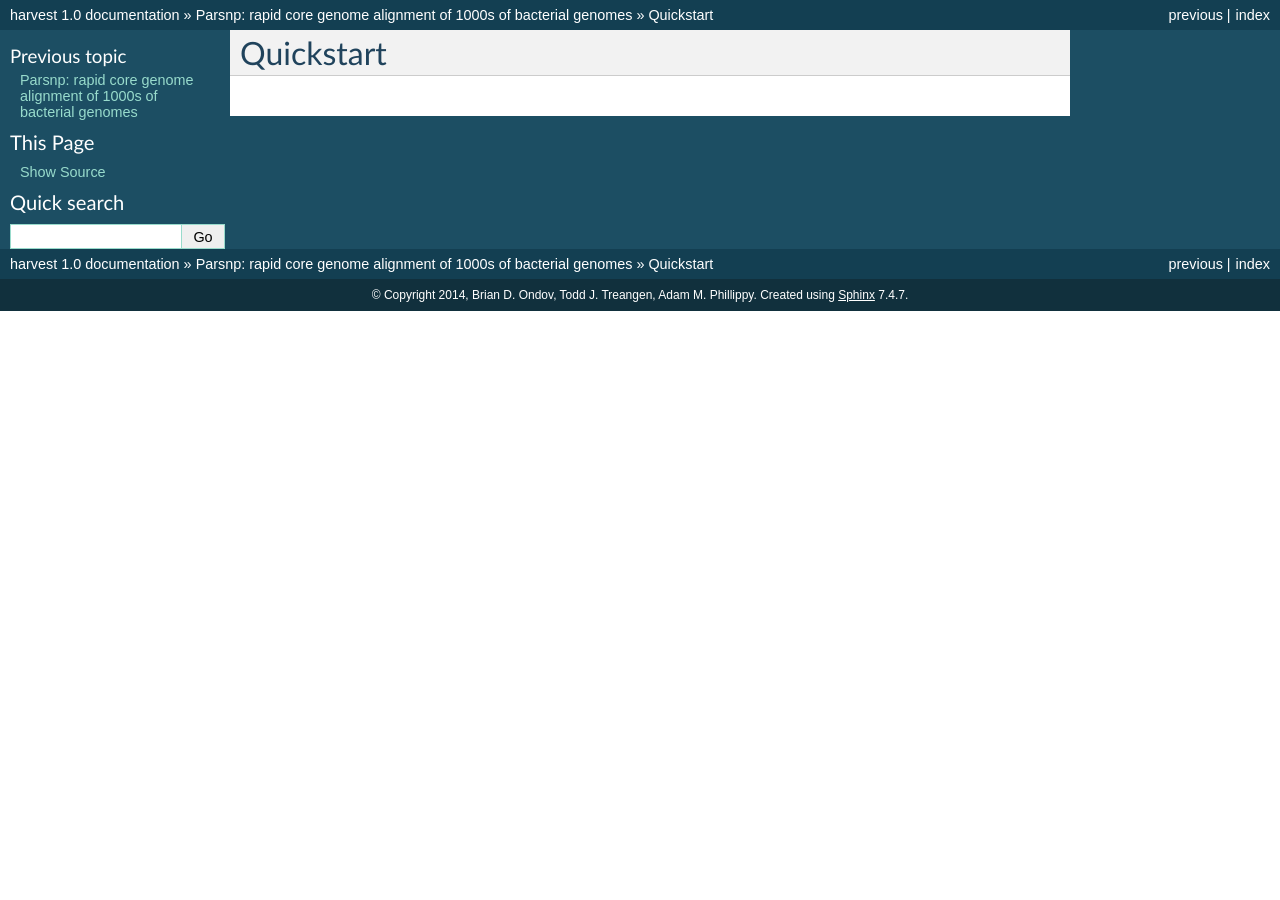
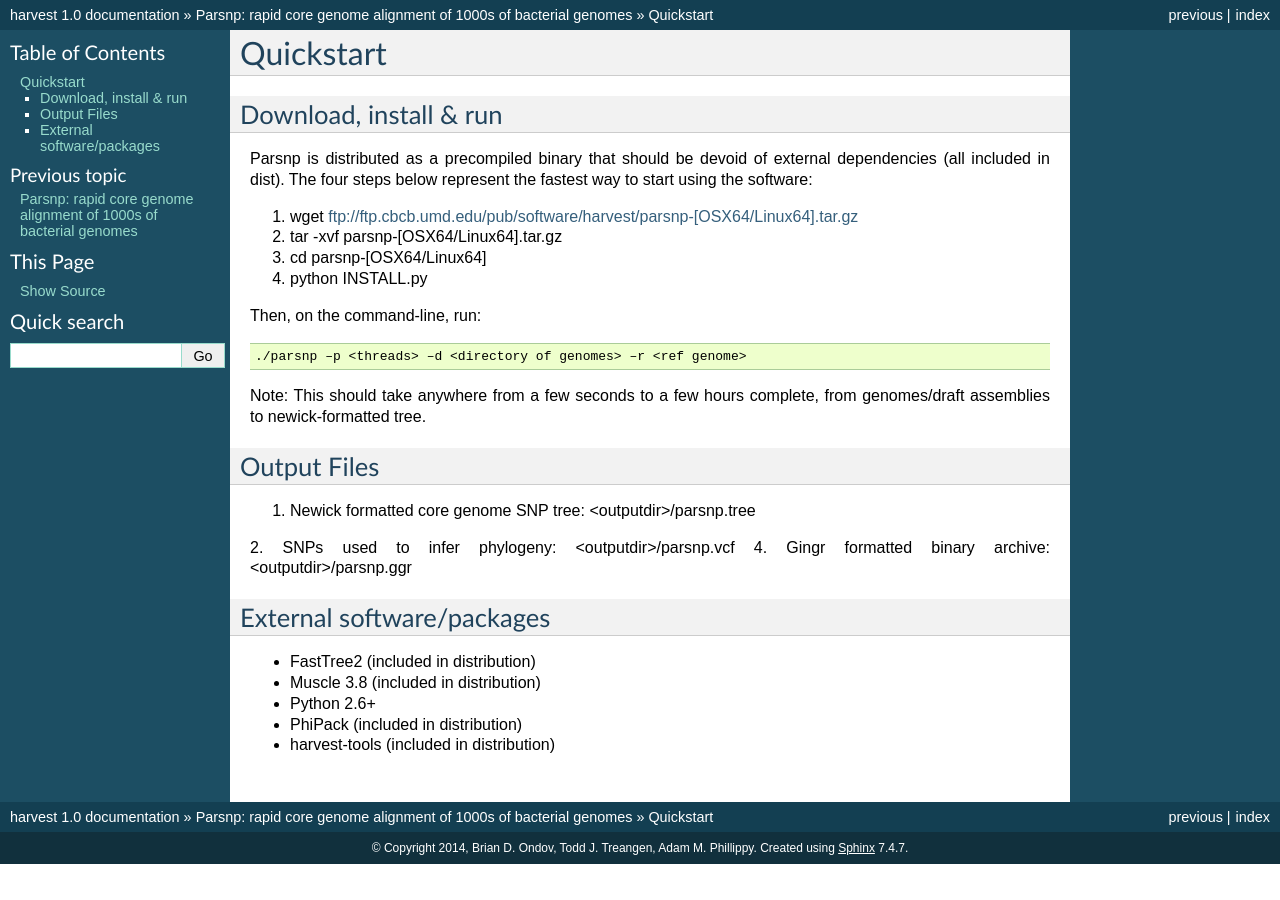
Before and after one commit to marbl/harvest, a Sphinx documentation site: the page built from docs/content/parsnp/quickstart.rst, in a window 1280 px wide. Built offline with Sphinx 7.4.7, drawn with Linux system fonts in a browser that asks for light colours; pages that are not in the unit, such as notebooks, are missing from menus.

Commit message:
minor updates

```diff
--- a/docs/content/parsnp.rst
+++ b/docs/content/parsnp.rst
@@ -2,7 +2,7 @@
 Parsnp: rapid core genome alignment of 1000s of bacterial genomes
 =================================================================
 
-FIXME
+Parsnp was designed to align the core genome of hundreds to thousands of bacterial genomes within a few minutes to few hours. Input can be both draft assemblies and finished genomes, and output includes variant (SNP) calls, core genome phylogeny and multi-alignments. Parsnp leverages contextual information provided by multi-alignments surrounding SNP sites for filtration/cleaning, in addition to existing tools for recombination detection/filtration and phylogenetic reconstruction.
 
 
 Contents:
--- a/docs/content/parsnp/quickstart.rst
+++ b/docs/content/parsnp/quickstart.rst
@@ -1,2 +1,33 @@
 Quickstart
 ==========
+
+Download, install & run
+-----------------------
+
+Parsnp is distributed as a precompiled binary that should be devoid of external dependencies (all included in dist). The four steps below represent the fastest way to start using the software:
+
+1. wget ftp://ftp.cbcb.umd.edu/pub/software/harvest/parsnp-[OSX64/Linux64].tar.gz
+2. tar -xvf parsnp-[OSX64/Linux64].tar.gz
+3. cd parsnp-[OSX64/Linux64]
+4. python INSTALL.py
+
+Then, on the command-line, run::
+
+./parsnp –p <threads> –d <directory of genomes> –r <ref genome>
+
+Note: This should take anywhere from a few seconds to a few hours complete, from genomes/draft assemblies to newick-formatted tree.
+
+Output Files
+-------------
+
+1. Newick formatted core genome SNP tree: <outputdir>/parsnp.tree
+2. SNPs used to infer phylogeny: <outputdir>/parsnp.vcf
+4. Gingr formatted binary archive: <outputdir>/parsnp.ggr
+
+External software/packages
+------------------------
+* FastTree2 (included in distribution)
+* Muscle 3.8 (included in distribution)
+* Python 2.6+
+* PhiPack (included in distribution)
+* harvest-tools (included in distribution)
```
